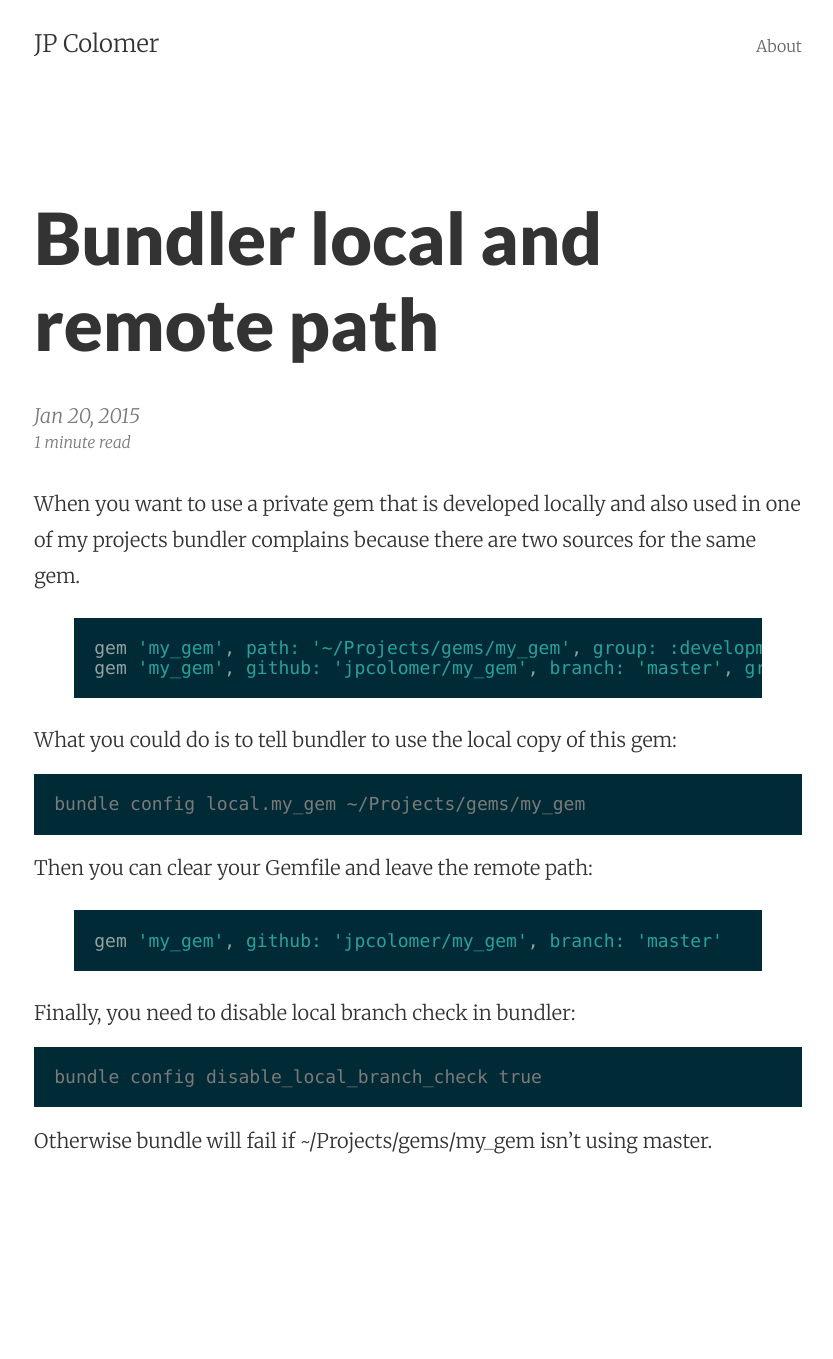
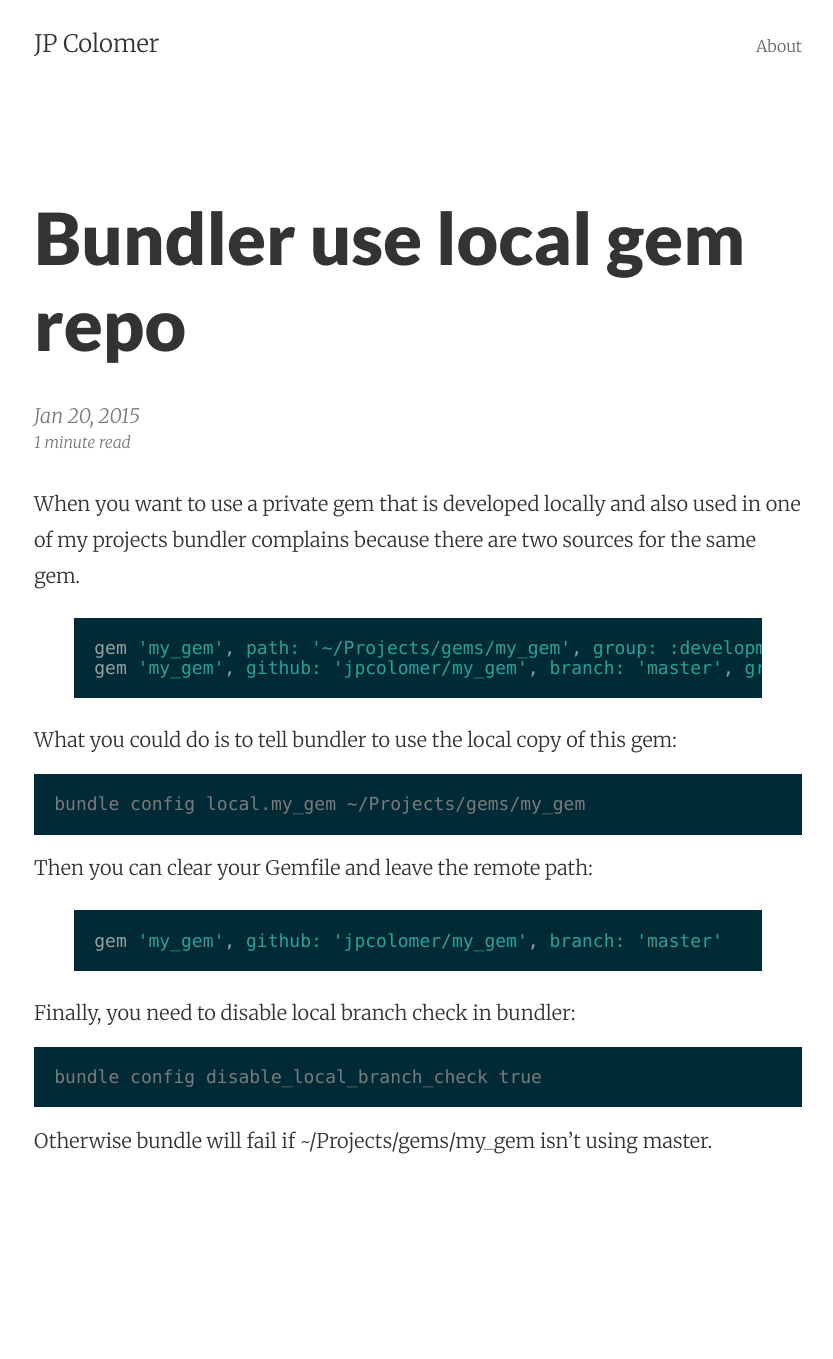
Before and after one commit to jpcolomer/jpcolomer.github.io, a Jekyll site: the page built from _posts/2015-01-20-bundler-local-and-remote-path.md, in a window 1280 px wide. Shown: the whole page, without its empty margins (222-1055 px from the left). Built offline with Jekyll 4.4.1, drawn with Linux system fonts in a browser that asks for light colours; Markdown is read by kramdown in place of the engine named in the settings.

Commit message:
Edit post 2015-01-20

```diff
--- a/_posts/2015-01-20-bundler-local-and-remote-path.md
+++ b/_posts/2015-01-20-bundler-local-and-remote-path.md
@@ -1,8 +1,8 @@
 ---
 layout:     post
-title:      Bundler local and remote path
+title:      Bundler use local gem repo
 date:       2015-01-20 13:09:00
-summary:    Tell bundler to use a local copy of a gem repository
+summary:    Tell bundler to use a local gem repository
 categories: ruby
 ---
 
```
